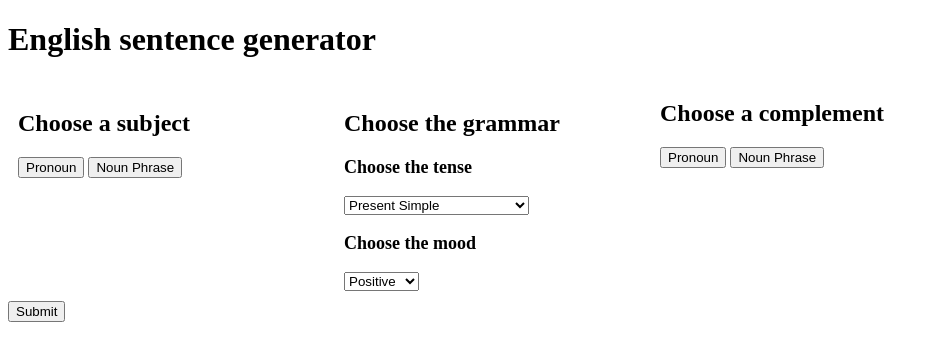
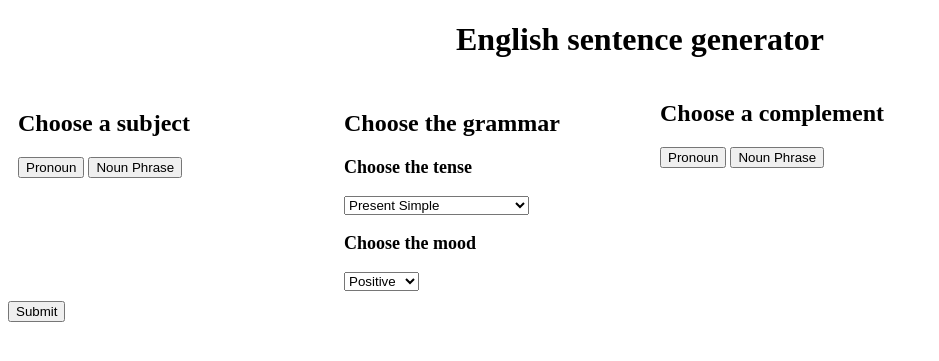
Before and after one commit to KasiaWozniak/Natural-language-processing, a Flask app: page / in a window 1280 px wide. Shown: the top 361 px of the page, without its empty margins (0-939 px from the left). Run offline with Flask 3, Linux system fonts and the light colour scheme.

Commit message:
wyśrodkowanie napisu :)

```diff
--- a/project_2/website/templates/page.html
+++ b/project_2/website/templates/page.html
@@ -82,7 +82,7 @@
     </script>
 </head>
 <body>
-    <h1>English sentence generator</h1>
+<h1 style="text-align: center;">English sentence generator</h1>
     <form action="#" method="POST">
         <div class="container">
             <!-- Section for "Choose a subject" -->
```
